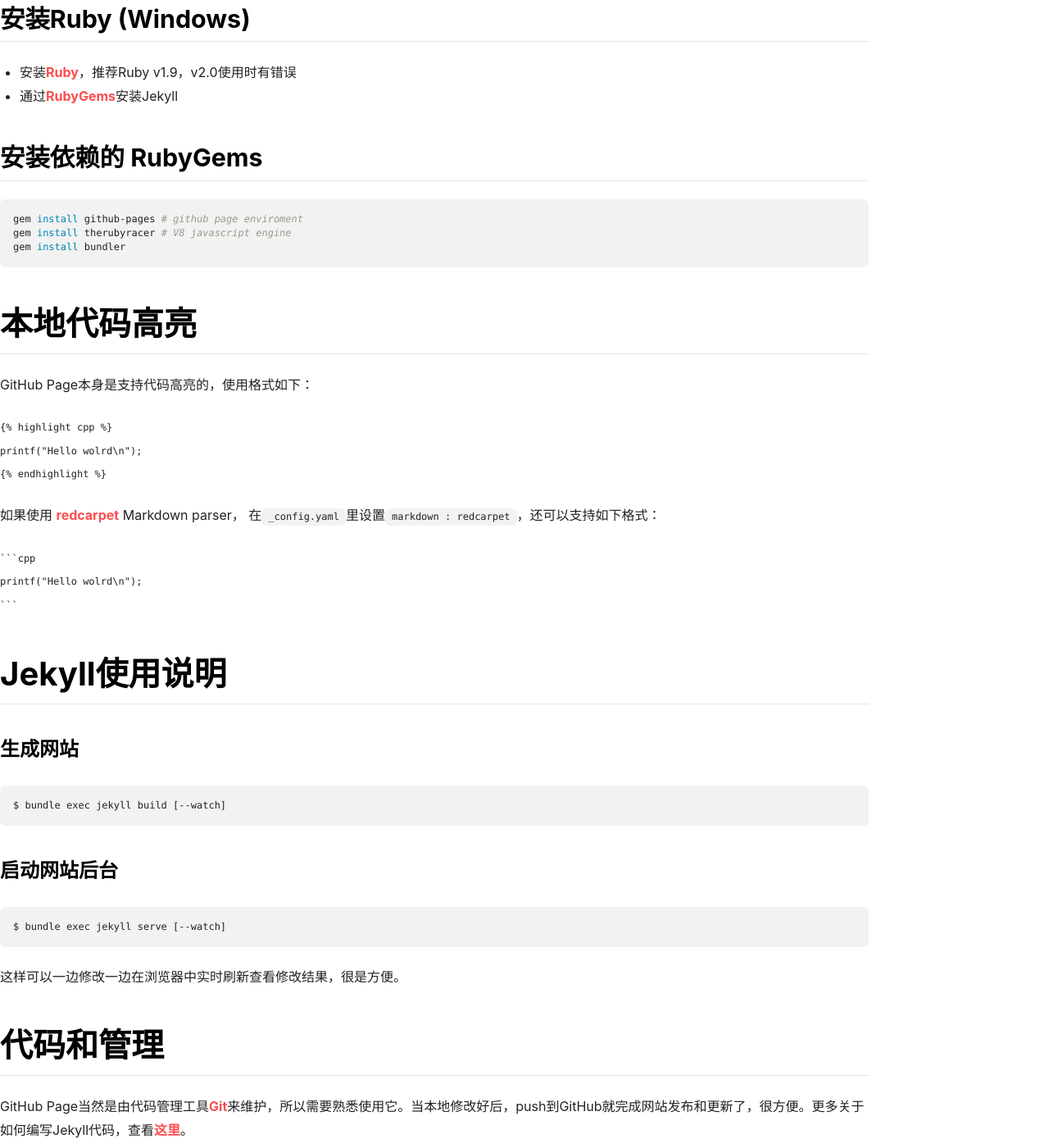
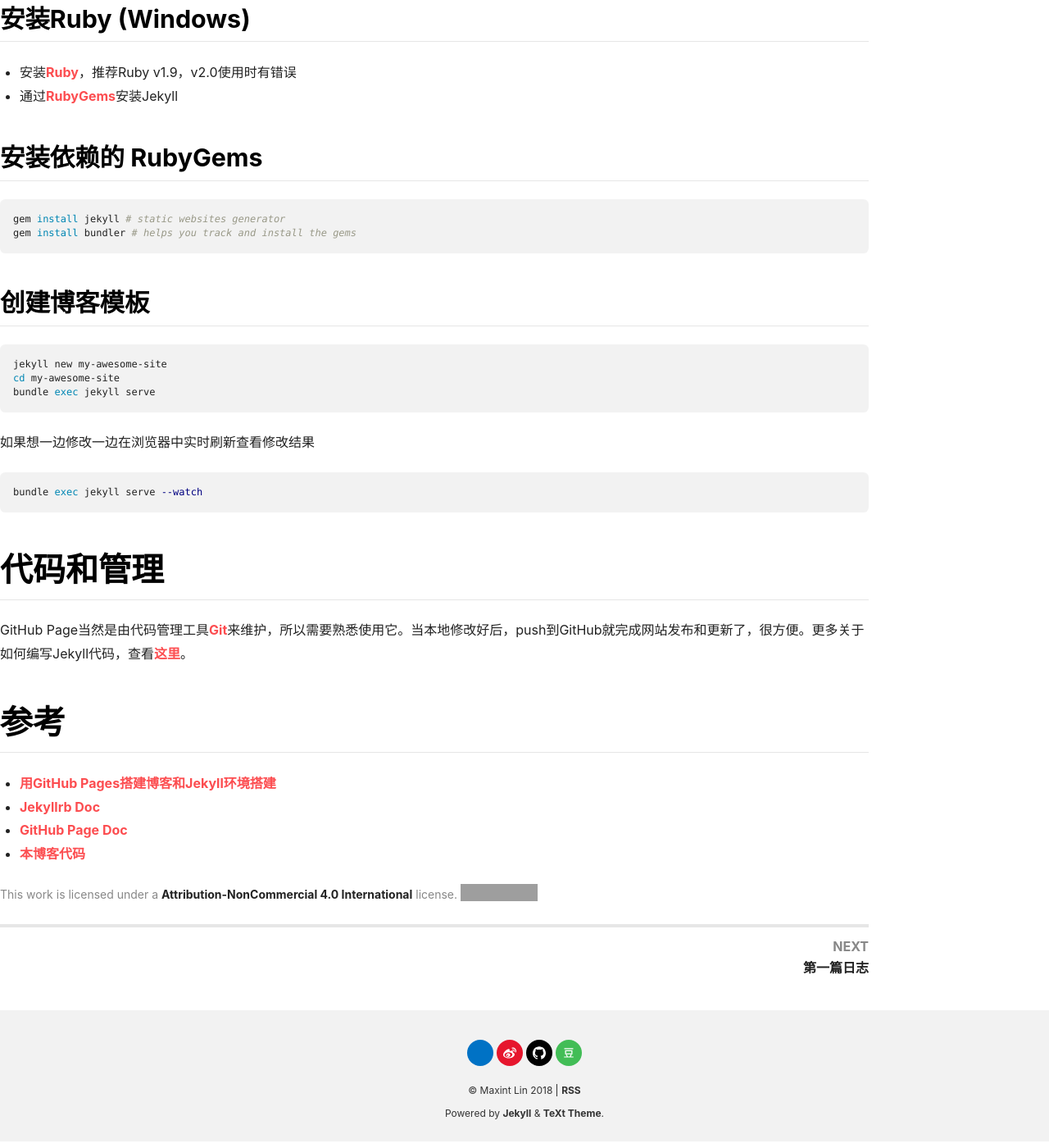
Before and after one commit to maxint/maxint.github.io, a Jekyll site: the page built from _posts/2013-06-01-how-setup-this-blog.md, in a window 1280 px wide and 1400 px high, scrolled down 524 px. Shown: the whole window at 82% size. Built offline with Jekyll 4.4.1, drawn with Linux system fonts in a browser that asks for light colours; grey boxes are pictures that could not be loaded.

Commit message:
Update 2013-06-01-how-setup-this-blog.md

````diff
--- a/_posts/2013-06-01-how-setup-this-blog.md
+++ b/_posts/2013-06-01-how-setup-this-blog.md
@@ -1,6 +1,5 @@
 ---
 title: "怎么搭建一个这样的博客"
-description: ""
 category: life
 tags: [web]
 ---
@@ -24,39 +23,24 @@
 
 ## 安装依赖的 RubyGems
 
-```bash
-gem install github-pages # github page enviroment
-gem install therubyracer # V8 javascript engine
-gem install bundler
+```shell
+gem install jekyll # static websites generator
+gem install bundler # helps you track and install the gems
 ```
 
-# 本地代码高亮
+## 创建博客模板
 
-GitHub Page本身是支持代码高亮的，使用格式如下：
+```shell
+jekyll new my-awesome-site
+cd my-awesome-site
+bundle exec jekyll serve
+```
 
-<pre><code>{&#37; highlight cpp %}
-printf("Hello wolrd\n");
-{&#37; endhighlight %}
-</code></pre>
+如果想一边修改一边在浏览器中实时刷新查看修改结果
 
-如果使用 [redcarpet](https://github.com/vmg/redcarpet) Markdown parser， 在`_config.yaml`里设置`markdown : redcarpet`，还可以支持如下格式：
-
-<pre><code>&#96;&#96;&#96;cpp
-printf("Hello wolrd\n");
-&#96;&#96;&#96;
-</code></pre>
-
-# Jekyll使用说明
-
-### 生成网站
-
-    $ bundle exec jekyll build [--watch]
-
-### 启动网站后台
-
-    $ bundle exec jekyll serve [--watch]
-
-这样可以一边修改一边在浏览器中实时刷新查看修改结果，很是方便。
+```shell
+bundle exec jekyll serve --watch
+```
 
 # 代码和管理
 
````
